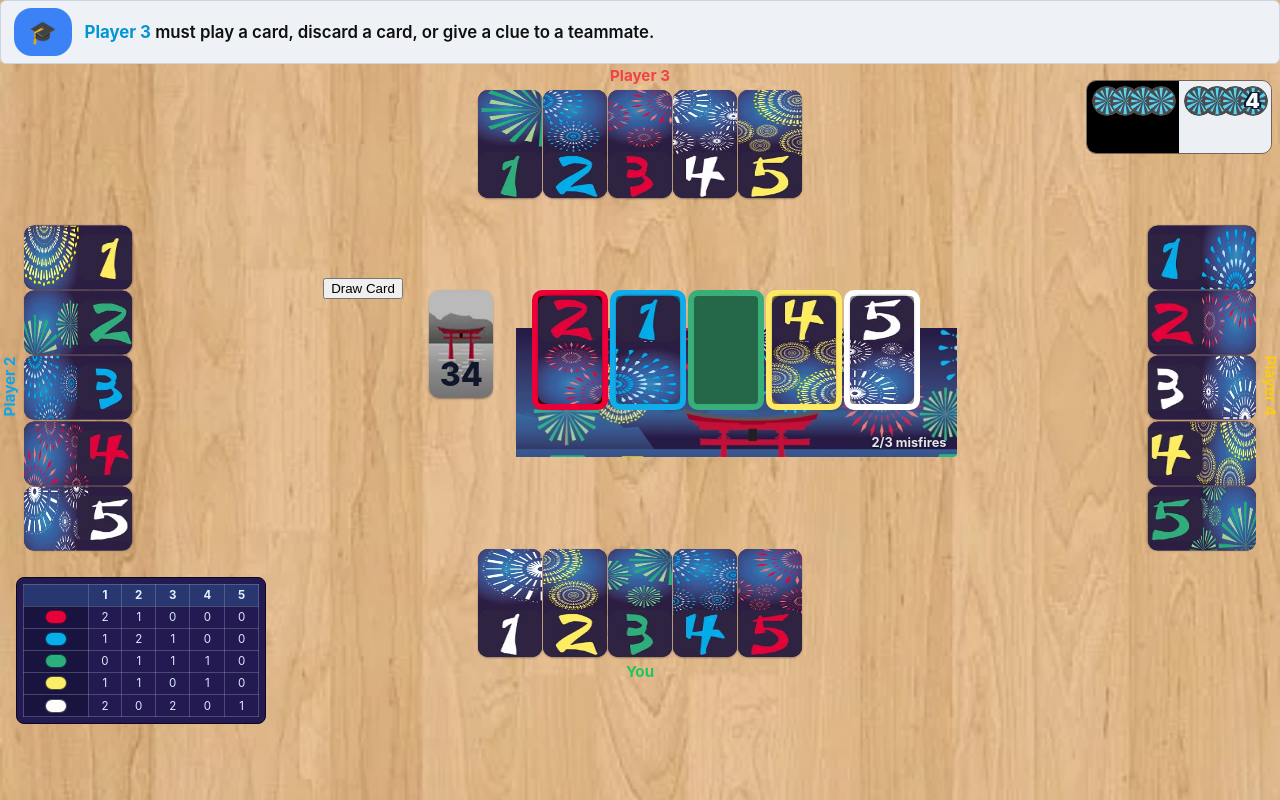
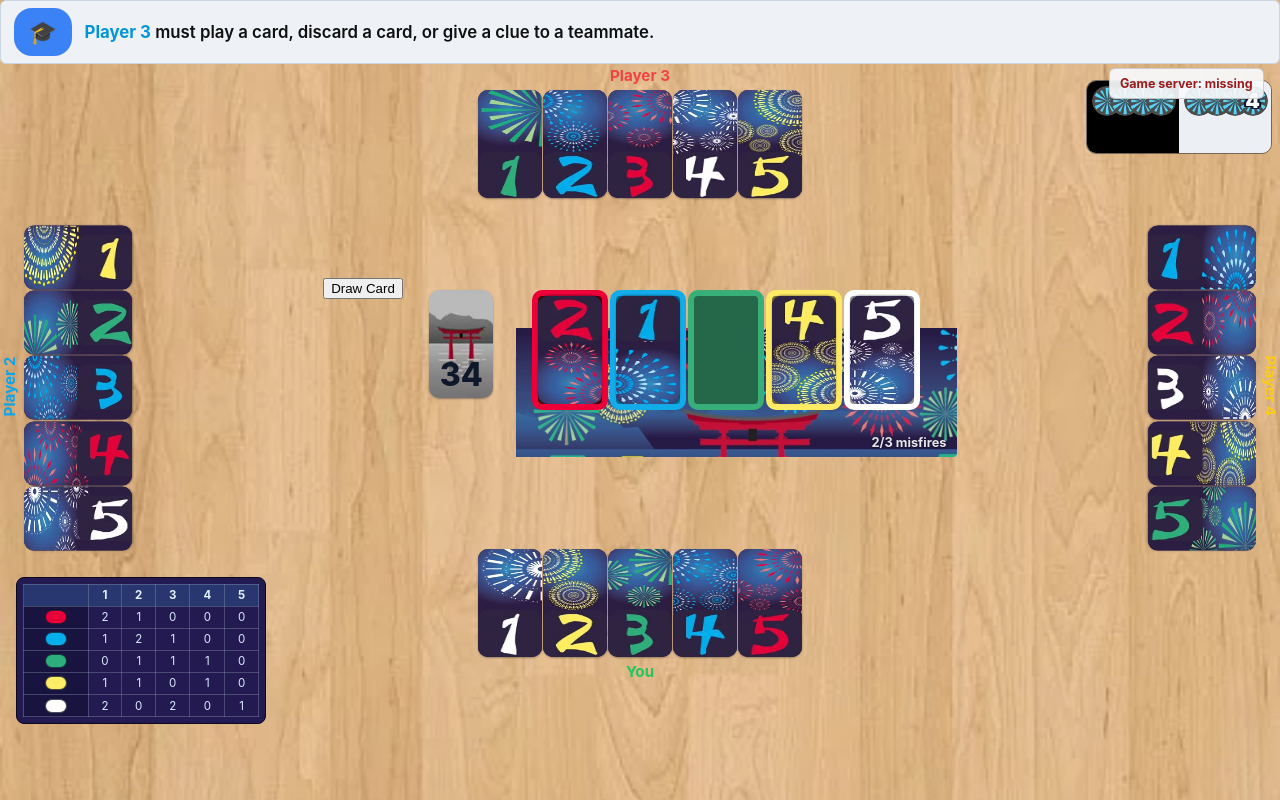
Before and after one commit to ajdonker/Hanabi_DS, a React (Vite) app in the folder web/frontend/: page /game/1 in a window 1280 px wide. Built offline with nearby package versions, Linux system fonts and the light colour scheme.

Commit message:
store the host and port in MATCH_FOUND to localstorage

```diff
--- a/web/frontend/src/game/game.css
+++ b/web/frontend/src/game/game.css
@@ -42,6 +42,33 @@
 
 .tutorial-text strong {
   color: #0096d6;
+}
+
+.game-socket-status {
+  position: absolute;
+  top: 4.25rem;
+  right: 1rem;
+  z-index: 12;
+  max-width: min(420px, calc(100vw - 2rem));
+  padding: 0.45rem 0.65rem;
+  border: 1px solid rgba(15, 23, 42, 0.18);
+  border-radius: 6px;
+  background: rgba(248, 250, 252, 0.92);
+  color: #334155;
+  font-size: 0.78rem;
+  font-weight: 700;
+  overflow: hidden;
+  text-overflow: ellipsis;
+  white-space: nowrap;
+}
+
+.game-socket-status.is-connected {
+  color: #166534;
+}
+
+.game-socket-status.is-error,
+.game-socket-status.is-missing {
+  color: #991b1b;
 }
 
 .game-table {
--- a/web/frontend/src/game/index.tsx
+++ b/web/frontend/src/game/index.tsx
@@ -1,5 +1,5 @@
-import { useEffect, useState } from "react";
-import { useLocation } from "react-router-dom";
+import { useEffect, useRef, useState } from "react";
+import { useLocation, useParams } from "react-router-dom";
 import "./game.css";
 import CardActionPopup from "./components/CardActionPopup";
 import CardHintPopup from "./components/CardHintPopup";
@@ -28,6 +28,8 @@ import type {
 type GameState = {
   tableSize?: number;
 };
+
+type GameSocketStatus = "missing" | "connecting" | "connected" | "closed" | "error";
 
 type SelectedCardHint = {
   color: CardColor;
@@ -98,8 +100,12 @@ function createDemoHandsByPlayer(players: Player[]): Record<number, HandCard[]>
 
 export default function Game() {
   const location = useLocation();
+  const { tableId: routeGameId } = useParams();
   const state = location.state as GameState | null;
   const tableSize = Math.max(2, Math.min(4, state?.tableSize ?? 4));
+  const gameSocketRef = useRef<WebSocket | null>(null);
+  const [gameSocketStatus, setGameSocketStatus] = useState<GameSocketStatus>("connecting");
+  const [gameSocketUrl, setGameSocketUrl] = useState("");
 
   const players: Player[] = Array.from({ length: tableSize }, (_, index) => ({
     id: index + 1,
@@ -150,6 +156,53 @@ export default function Game() {
   const leftPlayerCards = leftPlayer ? handCardsByPlayer[leftPlayer.id] ?? [] : [];
   const rightPlayerCards = rightPlayer ? handCardsByPlayer[rightPlayer.id] ?? [] : [];
   const tableClass = tableSize <= 2 ? "players-2" : tableSize === 3 ? "players-3" : "players-4";
+
+  useEffect(() => {
+    const storedGameId = localStorage.getItem("hanabi.gameId");
+    const storedGameWsUrl = localStorage.getItem("hanabi.gameWsUrl");
+
+    if (!storedGameWsUrl) {
+      setGameSocketStatus("missing");
+      return;
+    }
+
+    setGameSocketUrl(storedGameWsUrl);
+    setGameSocketStatus("connecting");
+
+    const socket = new WebSocket(storedGameWsUrl);
+    gameSocketRef.current = socket;
+
+    socket.onopen = () => {
+      setGameSocketStatus("connected");
+      console.log("Connected to game WebSocket", {
+        gameId: storedGameId ?? routeGameId,
+        url: storedGameWsUrl,
+      });
+    };
+
+    socket.onmessage = (event) => {
+      console.log("Game WebSocket message", event.data);
+    };
+
+    socket.onerror = () => {
+      setGameSocketStatus("error");
+    };
+
+    socket.onclose = () => {
+      if (gameSocketRef.current === socket) {
+        gameSocketRef.current = null;
+      }
+      setGameSocketStatus("closed");
+    };
+
+    return () => {
+      socket.close();
+      if (gameSocketRef.current === socket) {
+        gameSocketRef.current = null;
+      }
+    };
+  }, [routeGameId]);
+
   const applyHintToMatchingCards = (
     targetPlayerId: number,
     hintType: "color" | "number",
@@ -442,6 +495,10 @@ export default function Game() {
   return (
     <section className="game-page">
       <GameHeader activePlayer={activePlayer} />
+      <div className={`game-socket-status is-${gameSocketStatus}`}>
+        Game server: {gameSocketStatus}
+        {gameSocketUrl ? ` (${gameSocketUrl})` : ""}
+      </div>
 
       <div className={`game-table ${tableClass}`.trim()}>
         {leftPlayer && (
```
